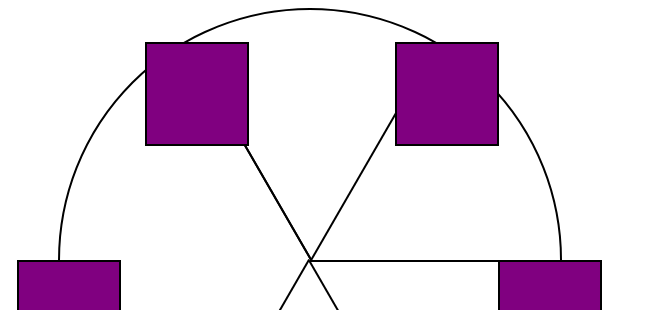
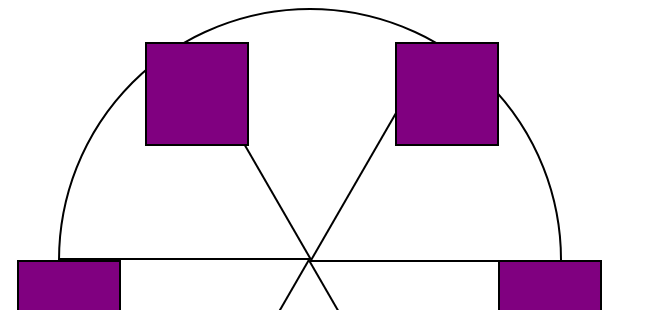
Before and after one commit to M8MBA/ferris-bueller, a plain HTML site: page index.html in a window 1280 px wide. Shown: the top 310 px of the page, without its empty margins (0-648 px from the left). Drawn offline with Linux system fonts and the light colour scheme.

Commit message:
0deg .line

```diff
--- a/styles.css
+++ b/styles.css
@@ -21,7 +21,7 @@
   left: 50%;
   top: 50%;
   transform-origin: 0% 0%;
-  transform: rotate(60deg);
+  transform: rotate(0deg);
 }
 
 .line:nth-of-type(2) {
```
